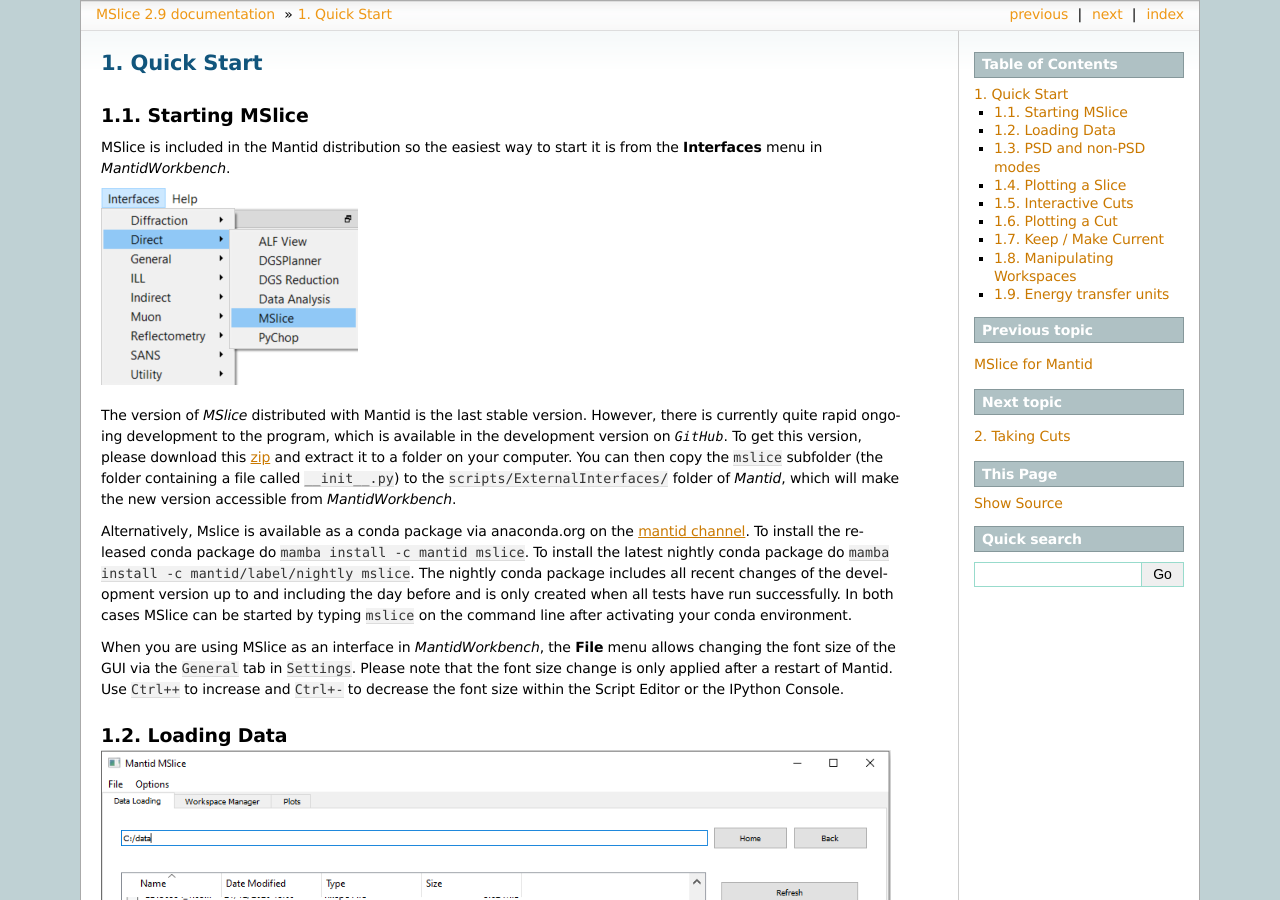
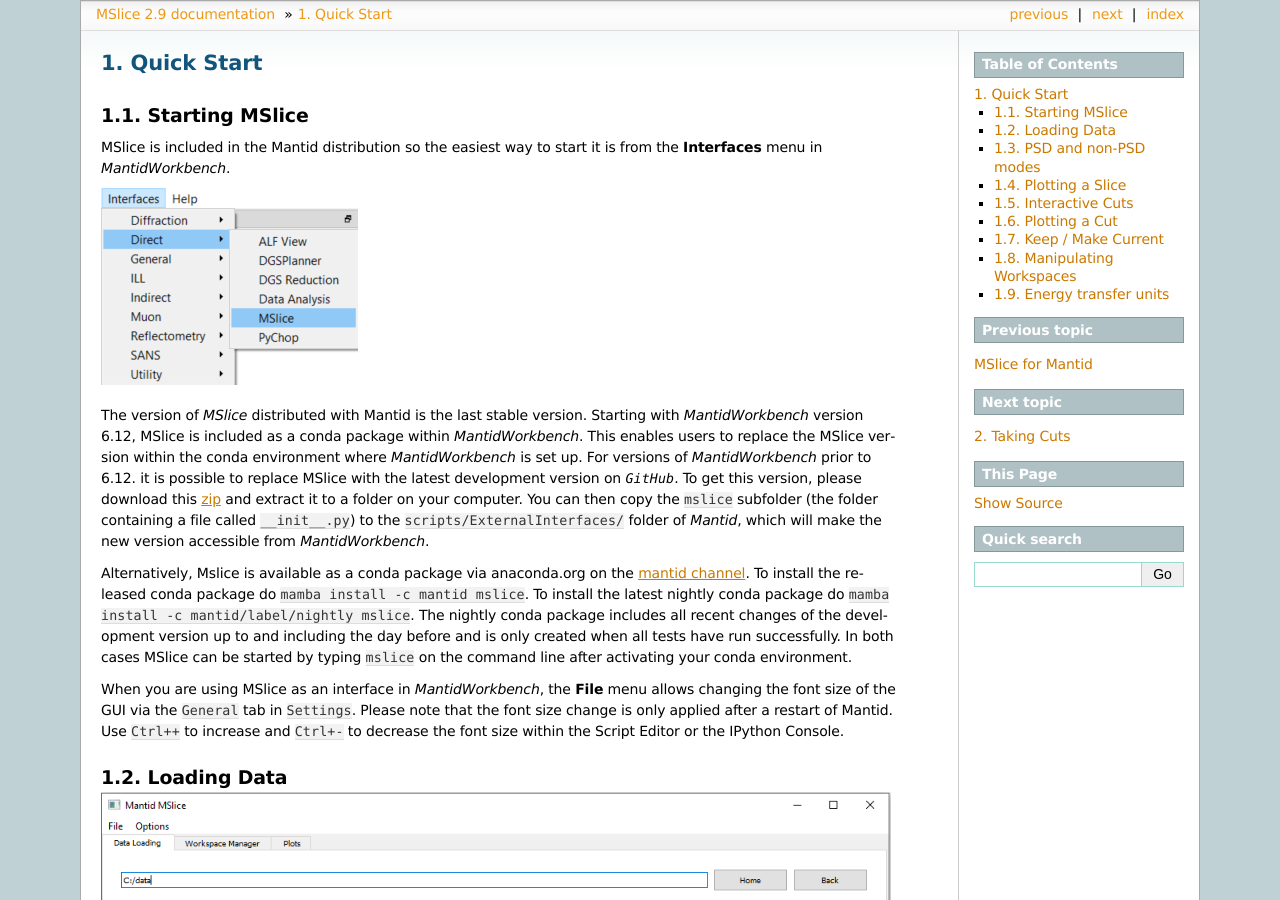
Before and after one commit to mantidproject/mslice, a Sphinx documentation site: the page built from docs/source/quickstart.rst, in a window 1280 px wide and 900 px high. Built offline with Sphinx 7.4.7, drawn with Linux system fonts in a browser that asks for light colours; formulas are drawn with MathJax 3.

Commit message:
Updated mslice docs after interface updates

```diff
--- a/docs/source/quickstart.rst
+++ b/docs/source/quickstart.rst
@@ -8,10 +8,12 @@
 
 .. image:: images/quickstart/mantid_interfaces_menu.png
 
-The version of *MSlice* distributed with Mantid is the last stable version. However, there is currently quite rapid ongoing
-development to the program, which is available in the development version on `GitHub`. To get this version, please
-download this `zip <https://github.com/mantidproject/mslice/archive/main.zip>`_ and extract it to a folder on your computer.
-You can then copy the ``mslice`` subfolder (the folder containing a file called ``__init__.py``) to the
+The version of *MSlice* distributed with Mantid is the last stable version. Starting with *MantidWorkbench* version 6.12, MSlice is
+included as a conda package within *MantidWorkbench*. This enables users to replace the MSlice version within the conda environment
+where *MantidWorkbench* is set up.
+For versions of *MantidWorkbench* prior to 6.12. it is possible to replace MSlice with the latest development version on `GitHub`.
+To get this version, please download this `zip <https://github.com/mantidproject/mslice/archive/main.zip>`_ and extract it to a
+folder on your computer. You can then copy the ``mslice`` subfolder (the folder containing a file called ``__init__.py``) to the
 ``scripts/ExternalInterfaces/`` folder of *Mantid*, which will make the new version accessible from *MantidWorkbench*.
 
 Alternatively, Mslice is available as a conda package via anaconda.org on the `mantid channel <https://anaconda.org/mantid/mslice>`_.
```
